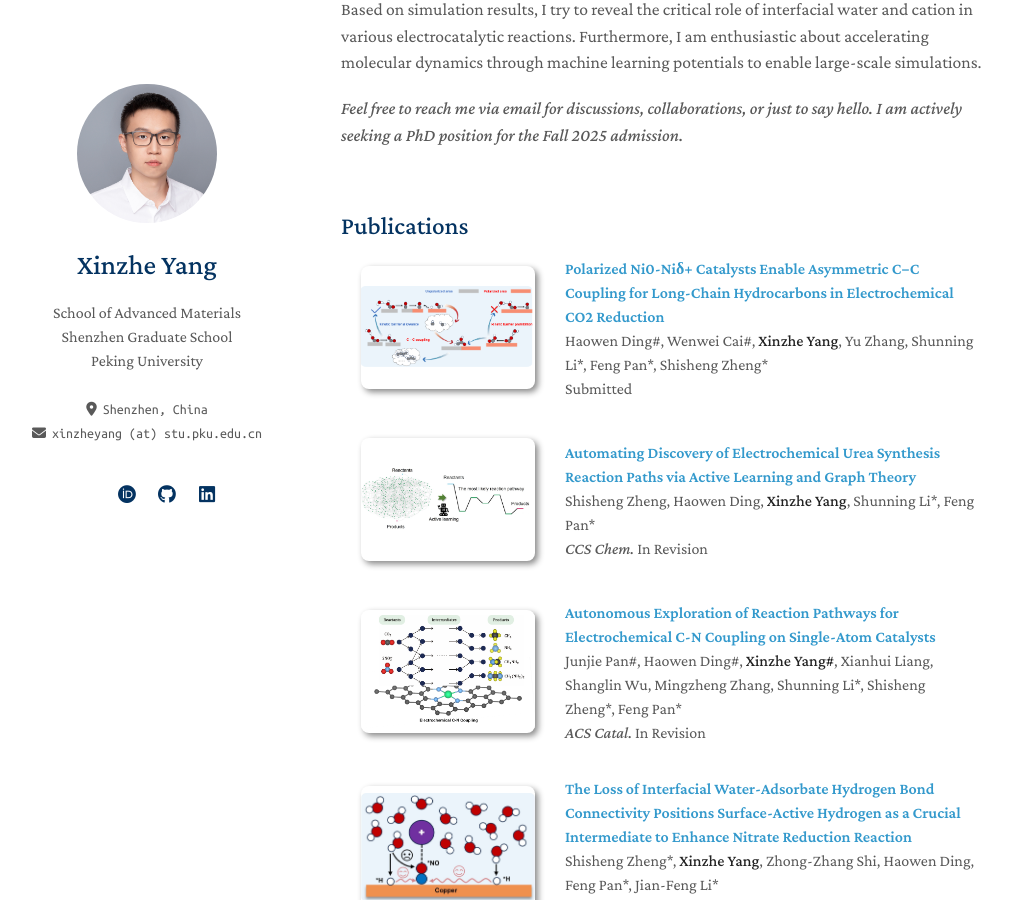
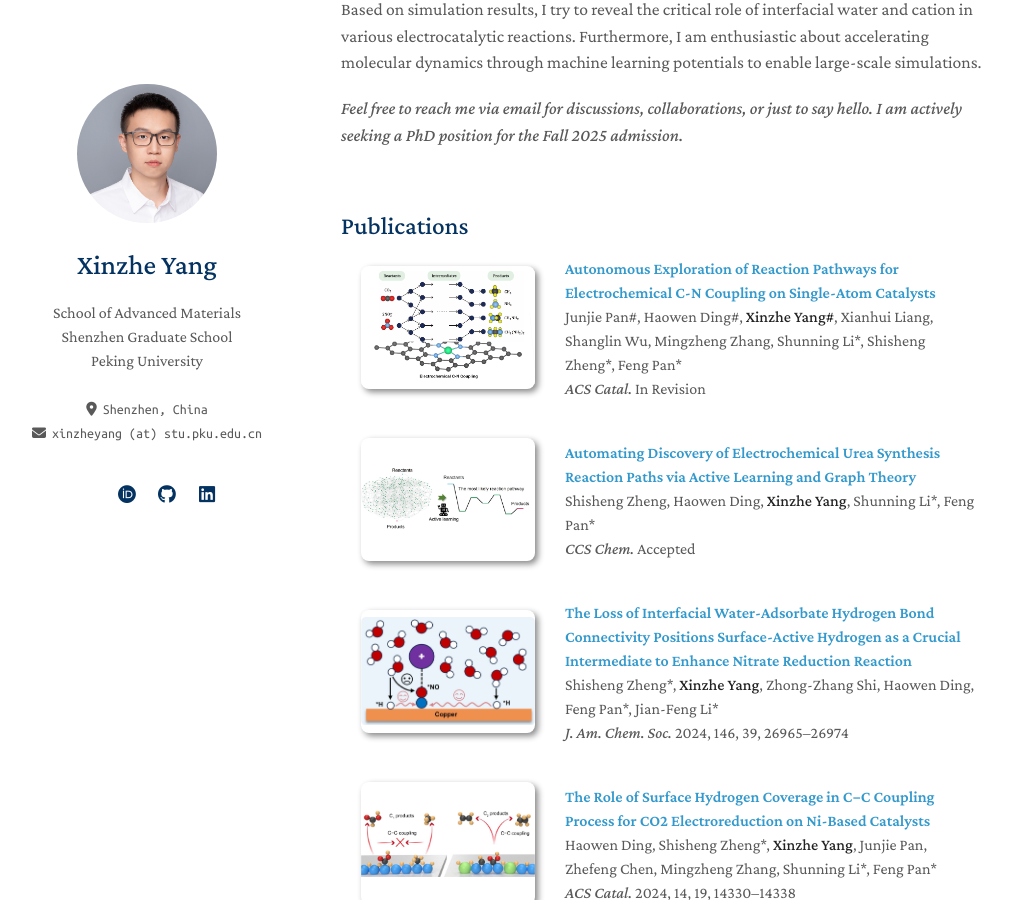
Before and after one commit to xzyang99/xzyang99.github.io, a Jekyll site: the page built from index.md, in a window 1280 px wide and 900 px high, scrolled down 390 px. Shown: the whole window, without its empty margins (129-1141 px from the left). Built offline with Jekyll 4.4.1, drawn with Linux system fonts in a browser that asks for light colours; a style sheet for code colours, icons or effects is not loaded; our own code applies the rules of GitHub Pages for plain Markdown files.

Commit message:
Update publications.yml

```diff
--- a/_data/publications.yml
+++ b/_data/publications.yml
@@ -1,22 +1,16 @@
 main:
-
-  - title: Polarized Ni0-Niδ+ Catalysts Enable Asymmetric C−C Coupling for Long-Chain Hydrocarbons in Electrochemical CO2 Reduction
-    authors: Haowen Ding#, Wenwei Cai#, <strong>Xinzhe Yang</strong>, Yu Zhang, Shunning Li*, Feng Pan*, Shisheng Zheng*
-    conference: Submitted
-    web: \#
-    image: ./assets/img/nipol.png
-
-  - title: Automating Discovery of Electrochemical Urea Synthesis Reaction Paths via Active Learning and Graph Theory
-    authors: Shisheng Zheng, Haowen Ding, <strong>Xinzhe Yang</strong>, Shunning Li*, Feng Pan*
-    conference: <em>CCS Chem.</em> In Revision
-    web: \#
-    image: ./assets/img/ccs.png
 
   - title: Autonomous Exploration of Reaction Pathways for Electrochemical C-N Coupling on Single-Atom Catalysts
     authors: Junjie Pan#, Haowen Ding#, <strong>Xinzhe Yang#</strong>, Xianhui Liang, Shanglin Wu, Mingzheng Zhang, Shunning Li*, Shisheng Zheng*, Feng Pan*
     conference: <em>ACS Catal.</em> In Revision
     web: \#
     image: ./assets/img/graph.png
+
+  - title: Automating Discovery of Electrochemical Urea Synthesis Reaction Paths via Active Learning and Graph Theory
+    authors: Shisheng Zheng, Haowen Ding, <strong>Xinzhe Yang</strong>, Shunning Li*, Feng Pan*
+    conference: <em>CCS Chem.</em> Accepted
+    web: https://doi.org/10.31635/ccschem.024.202404955
+    image: ./assets/img/ccs.png
 
   - title: The Loss of Interfacial Water-Adsorbate Hydrogen Bond Connectivity Positions Surface-Active Hydrogen as a Crucial Intermediate to Enhance Nitrate Reduction Reaction
     authors: Shisheng Zheng*, <strong>Xinzhe Yang</strong>, Zhong-Zhang Shi, Haowen Ding, Feng Pan*, Jian-Feng Li*
```
